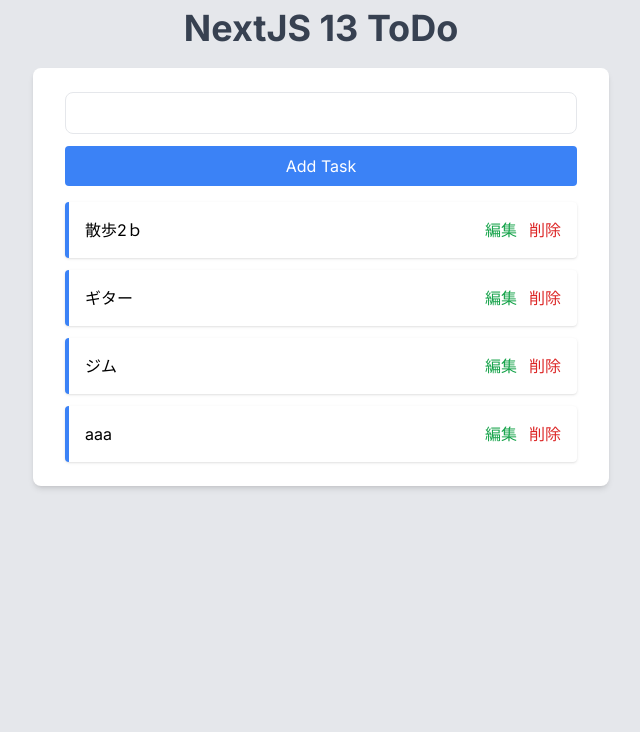
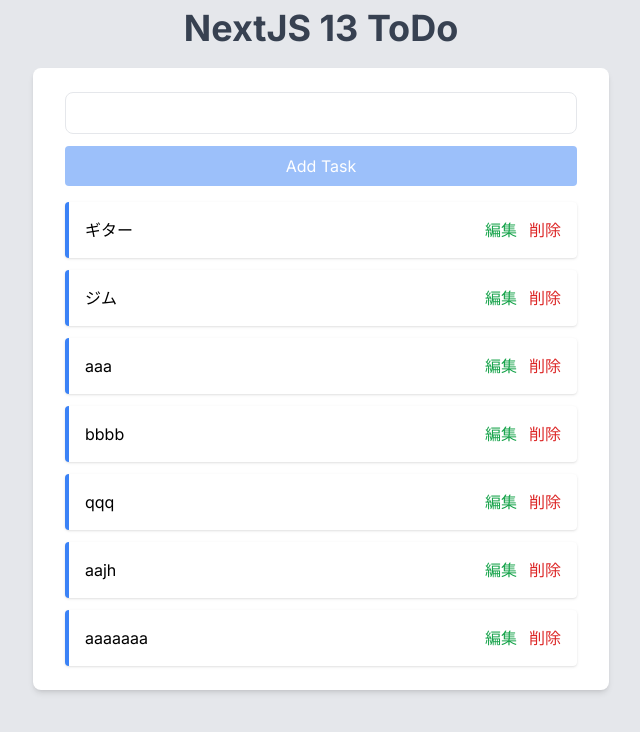
Before and after one commit to hiropon848/todoapp-nextjs, a Next.js app: page / in a window 1280 px wide. Shown: the top 732 px of the page, without its empty margins (319-959 px from the left). Built offline with nearby package versions, Linux system fonts and the light colour scheme; data requests are answered from the project's data file.

Commit message:
リファクタリング

```diff
--- a/src/app/components/AddTask.tsx
+++ b/src/app/components/AddTask.tsx
@@ -1,25 +1,43 @@
 // AddTask.tsx
 "use client";
 import { addTodo } from "@/api";
+import { useRouter } from "next/navigation";
 import React, { ChangeEvent, FormEvent, useState } from "react";
 import { v4 as uuidv4 } from "uuid";
 
 const AddTask = () => {
+  const router = useRouter();
   const [taskTitle, setTaskTitle] = useState("");
-  const handleSubmit = async (e: FormEvent) => {
+  const [addButtonDisabled, setAddButtonDisabled] = useState(true);
+  const submitHandler = async (e: FormEvent) => {
     e.preventDefault();
     await addTodo({ id: uuidv4(), text: taskTitle });
     setTaskTitle("");
+    router.refresh();
+  };
+  const taskTitleChangeHandler = (e: React.ChangeEvent<HTMLInputElement>) => {
+    setTaskTitle(e.target.value);
+    if (e.target.value === "") {
+      console.log("case1");
+      setAddButtonDisabled(true);
+    } else {
+      console.log("case2");
+      setAddButtonDisabled(false);
+    }
   };
   return (
-    <form className="mb-4 space-y-3" onSubmit={handleSubmit}>
+    <form className="mb-4 space-y-3" onSubmit={submitHandler}>
       <input
         type="text"
-        onChange={(e: React.ChangeEvent<HTMLInputElement>) => setTaskTitle(e.target.value)}
+        //onChange={(e: React.ChangeEvent<HTMLInputElement>) => setTaskTitle(e.target.value)}
+        onChange={taskTitleChangeHandler}
         value={taskTitle}
         className="w-full border px-4 py-2 rounded-lg focus:outline-none focus:border-blue-400"
       />
-      <button className="w-full px-4 py-2 text-white bg-blue-500 rounded transform hover:bg-blue-400 hover:scale-95 duration-100">
+      <button
+        className="w-full px-4 py-2 text-white bg-blue-500 rounded transform hover:bg-blue-400 hover:scale-95 duration-100 disabled:opacity-50"
+        disabled={addButtonDisabled}
+      >
         Add Task
       </button>
     </form>
--- a/src/app/components/Todo.tsx
+++ b/src/app/components/Todo.tsx
@@ -2,6 +2,7 @@
 "use client";
 import { deleteTodo, editTodo } from "@/api";
 import { Task } from "@/types";
+import { useRouter } from "next/navigation"; //Next.js v13以降はnext/routerではなくこっち
 import React, { useEffect, useRef, useState } from "react";
 
 interface TodoProps {
@@ -9,24 +10,26 @@
 }
 
 const Todo = ({ todo }: TodoProps) => {
-  const taskTitleInputElm = useRef<HTMLInputElement>(null);
+  const router = useRouter();
+  const taskTitleInputRef = useRef<HTMLInputElement>(null);
   const [isEditing, setIsEditing] = useState(false);
   const [editedTaskTitle, setEditedTaskTitle] = useState(todo.text);
-  const handleEdit = async () => {
+  const editButtonClickHandler = async () => {
     setIsEditing(true);
   };
-  const handleSave = async () => {
+  const saveButtonClickHandler = async () => {
     await editTodo(todo.id, editedTaskTitle);
     todo.text = editedTaskTitle; // チラつき防止
     setIsEditing(false);
+    router.refresh(); //v13だといらないのかも
   };
-  const handleDelete = async () => {
+  const deleteButtonClickHandler = async () => {
     await deleteTodo(todo.id);
   };
 
   useEffect(() => {
     if (isEditing) {
-      taskTitleInputElm.current?.focus(); //?は存在するときだけアクセスする = オプショナルチェーン
+      taskTitleInputRef.current?.focus(); //?は存在するときだけアクセスする = オプショナルチェーン
     }
   }, [isEditing]);
 
@@ -37,7 +40,7 @@
     >
       {isEditing ? (
         <input
-          ref={taskTitleInputElm}
+          ref={taskTitleInputRef}
           type="text"
           value={editedTaskTitle}
           className="mr-2 py-1 px-2 rounded border-gray-400 border"
@@ -48,15 +51,15 @@
       )}
       <div>
         {isEditing ? (
-          <button className="text-blue-600 mr-3" onClick={handleSave}>
+          <button className="text-blue-600 mr-3" onClick={saveButtonClickHandler}>
             保存
           </button>
         ) : (
-          <button className="text-green-600 mr-3" onClick={handleEdit}>
+          <button className="text-green-600 mr-3" onClick={editButtonClickHandler}>
             編集
           </button>
         )}
-        <button className="text-red-600" onClick={handleDelete}>
+        <button className="text-red-600" onClick={deleteButtonClickHandler}>
           削除
         </button>
       </div>
--- a/src/app/data/todos.json
+++ b/src/app/data/todos.json
@@ -1,9 +1,5 @@
 {
   "tasks": [
-    {
-      "text": "散歩2ｂ",
-      "id": "1"
-    },
     {
       "text": "ギター",
       "id": "2"
@@ -15,6 +11,22 @@
     {
       "id": "aa9b6e1e-f534-4d07-be53-020bb5438da4",
       "text": "aaa"
+    },
+    {
+      "id": "c023107b-ab7d-4b4d-9524-3f174bb6d3b7",
+      "text": "bbbb"
+    },
+    {
+      "id": "50e67f2f-f886-43f2-8551-5722bd7a7fe3",
+      "text": "qqq"
+    },
+    {
+      "id": "d632425e-5dd0-4e23-bde3-014d22a07788",
+      "text": "aajh"
+    },
+    {
+      "id": "9730c87d-da52-414c-9f1c-0ce29e4f663a",
+      "text": "aaaaaaa"
     }
   ]
 }
```
